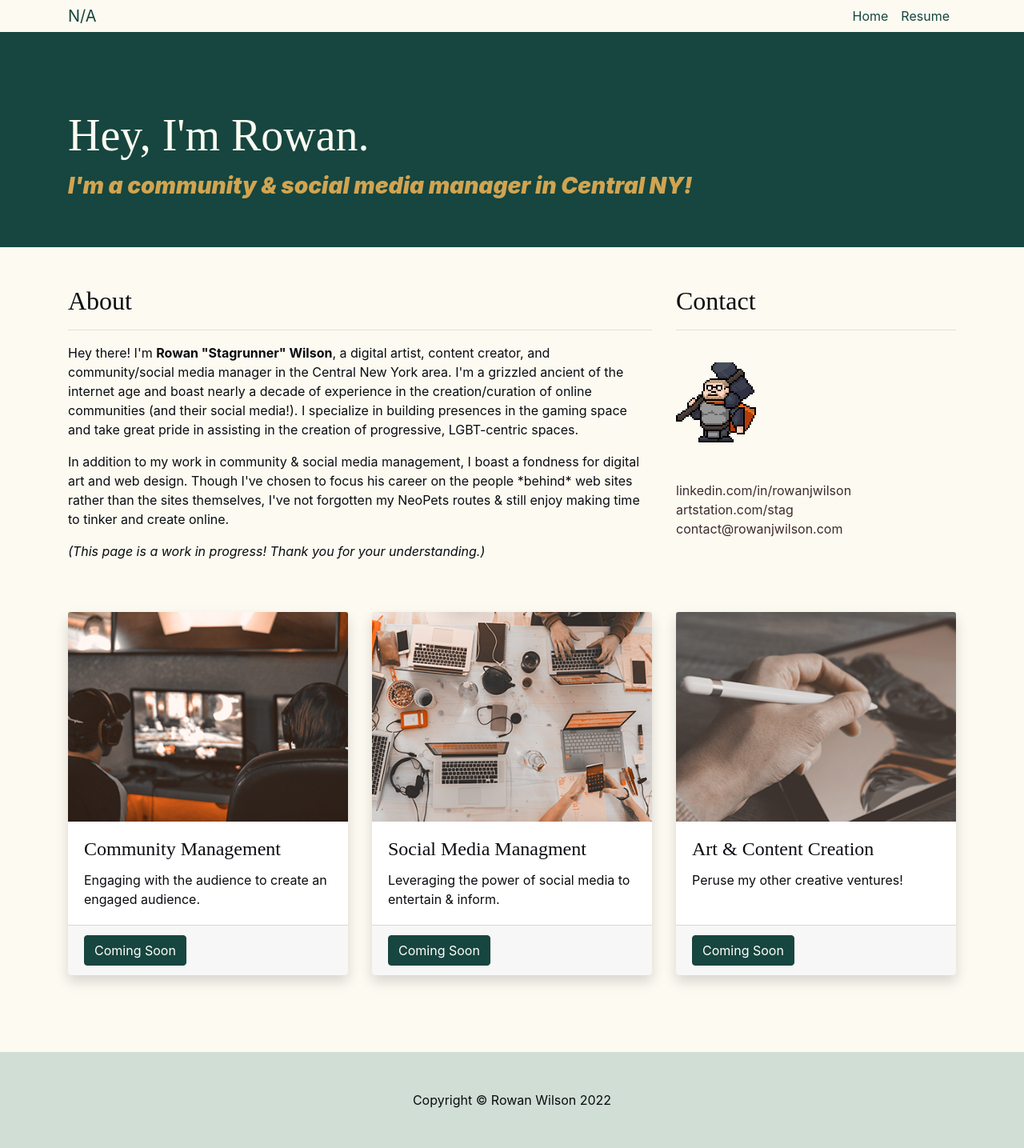
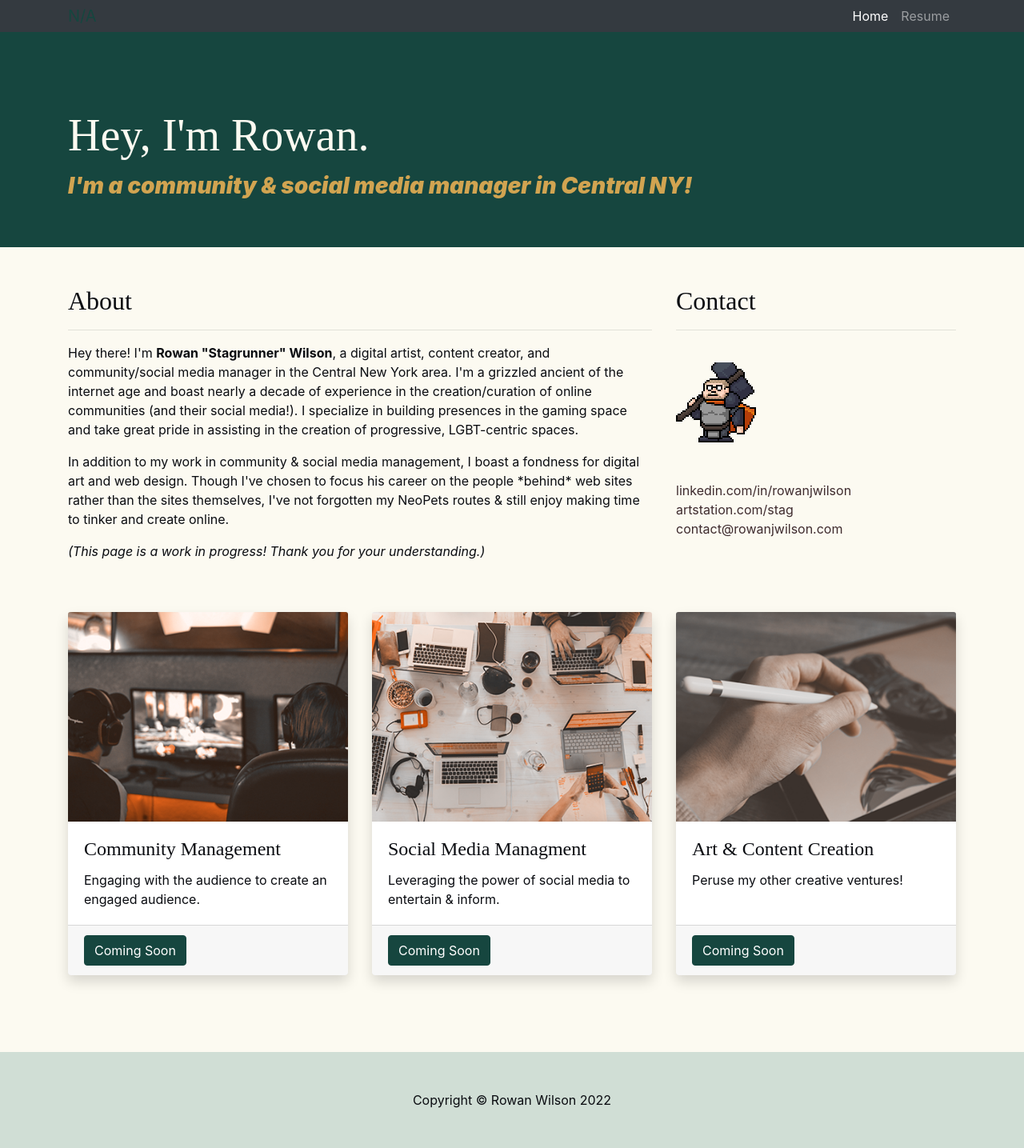
Before and after one commit to stagrunner/rowanjwilson, a Jekyll site: the page built from index.html, in a window 1280 px wide. Shown: the whole page at 80% size. Built offline with Jekyll 4.4.1, drawn with Linux system fonts in a browser that asks for light colours; some web fonts are replaced.

Commit message:
Update navigation.html

```diff
--- a/_includes/navigation.html
+++ b/_includes/navigation.html
@@ -1,5 +1,5 @@
 <!-- Navigation -->
-<nav class="navbar navbar-expand-lg" style="color:#123832">
+<nav class="navbar navbar-expand-lg navbar-dark bg-dark">
   <div class="container">
     <a class="navbar-brand js-scroll-trigger" href="{{ site.baseurl }}/"
       >N/A</a
```
